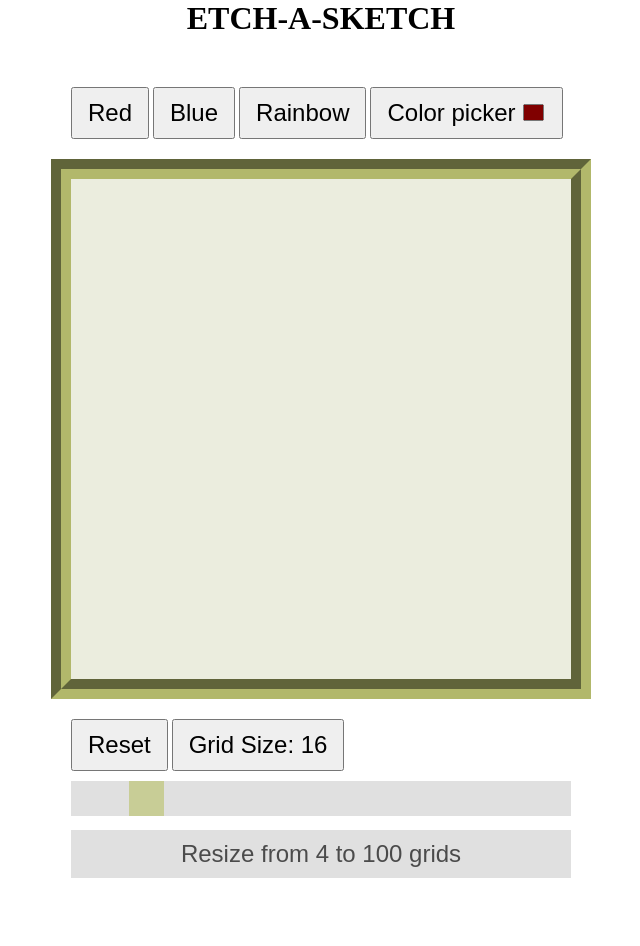
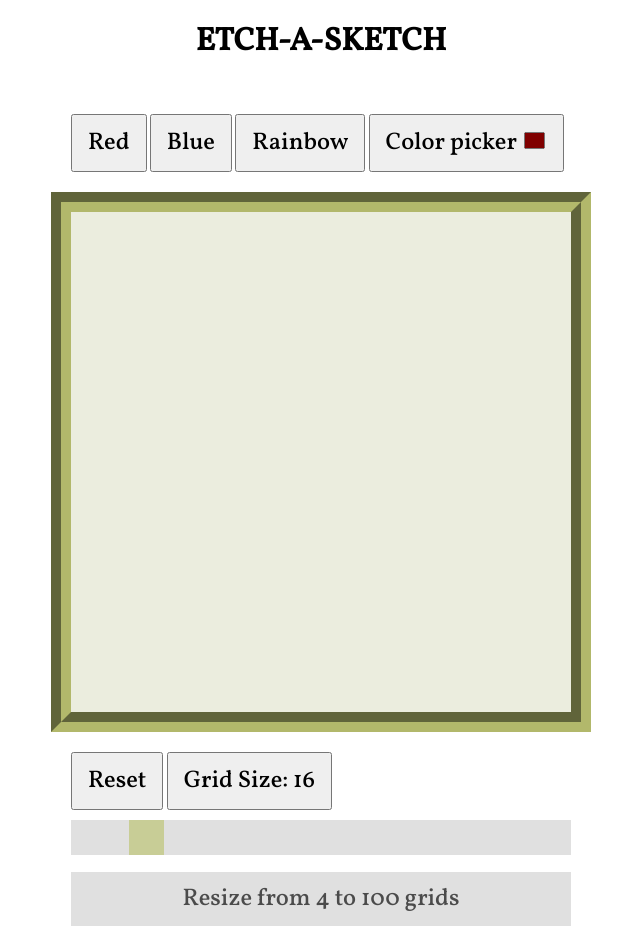
Before and after one commit to Ludo1964/etch-a-sketch, a plain HTML site: page index.html in a window 1280 px wide. Shown: the whole page, without its empty margins (319-959 px from the left). Before the commit the page ends 898 px from the top, so only its background shows below. Drawn offline with Linux system fonts and the light colour scheme.

Commit message:
Changed fonts

```diff
--- a/css/style.css
+++ b/css/style.css
@@ -2,6 +2,7 @@
   box-sizing: border-box;
   margin: 0;
   padding: 0;
+  font-family: 'Vollkorn', serif;
 }
 
 *, *:before, *:after {
@@ -14,6 +15,7 @@
 
 h1{
 	text-align: center;
+	margin-top: 20px;
 }
 
 .container{
--- a/index.html
+++ b/index.html
@@ -4,6 +4,8 @@
 	<meta charset="utf-8">
 	<meta name="viewport" content="width=device-width, initial-scale=1.0">
 	<meta http-equiv="X-UA-Compatible" content="IE=edge">
+
+	<link href="https://fonts.googleapis.com/css2?family=Vollkorn:wght@500&display=swap" rel="stylesheet">
 	<title>ETCH-A-SKETCH</title>
 	<link rel="stylesheet" href="css/style.css">
 </head>
```
